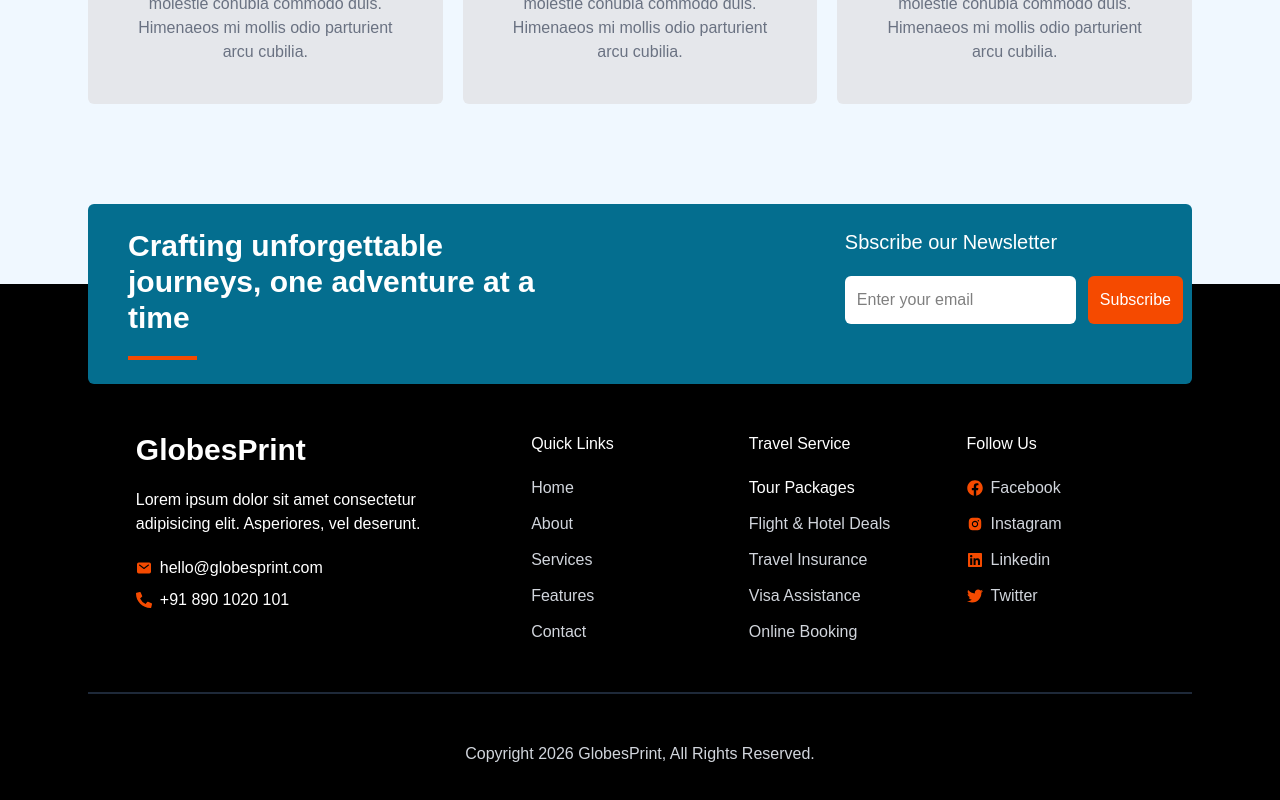
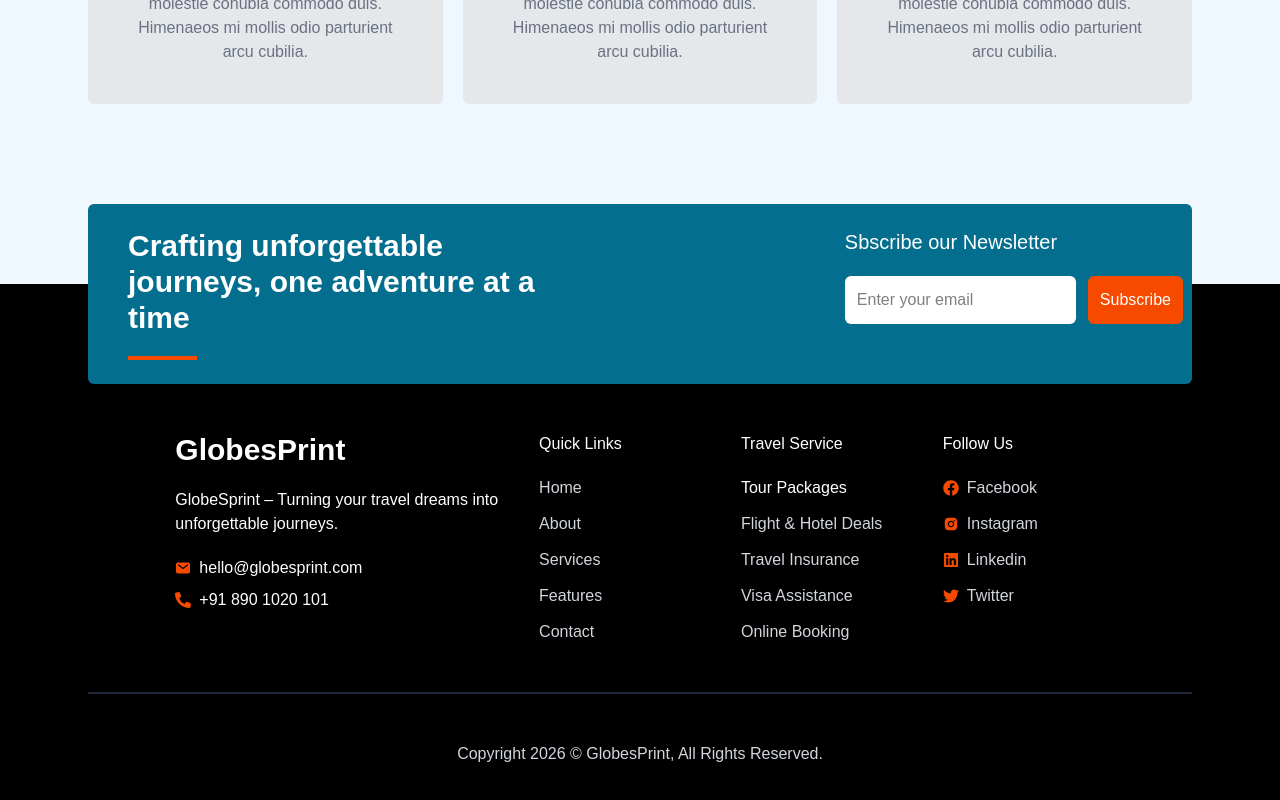
Before and after one commit to OmVikramSingh07/travelwebsite, a React (Vite) app: page / in a window 1280 px wide. Shown: the part 5672-6472 px from the top of the page. Built offline with nearby package versions, Linux system fonts and the light colour scheme; a web font is replaced by a local one.

Commit message:
footer section

```diff
--- a/src/sections/Footer.jsx
+++ b/src/sections/Footer.jsx
@@ -25,7 +25,7 @@ function Footer() {
         {/* first box */}
         <div className='lg:w-[40%] w-full'>
           <h1 className='text-3xl font-fakhwang font-semibold'>GlobesPrint</h1>
-          <p className='mt-5'>Lorem ipsum dolor sit amet consectetur adipisicing elit. Asperiores, vel deserunt.</p>
+          <p className='mt-5'>GlobeSprint – Turning your travel dreams into unforgettable journeys.</p>
           <div className='flex flex-col justify-between items-start gap-2 mt-5'>
             <div className='flex justify-start items-center gap-2'><IoMail className='text-orange-600 text-x1' /><p>hello@globesprint.com</p></div>
             <div className='flex justify-start items-center gap-2'><FaPhoneAlt className='text-orange-600 text-x1' /><p>+91 890 1020 101</p></div>
@@ -77,7 +77,7 @@ function Footer() {
       </div>
       <hr className='w-full border-1 border-gray-800' />
       <div id='last' className='flex justify-between items-center gap-2'>
-        <p className='text-gray-300 text-center'>Copyright 2026 GlobesPrint, All Rights Reserved.</p>
+        <p className='text-gray-300 text-center'>Copyright 2026 ©  GlobesPrint, All Rights Reserved.</p>
       </div>
     </div>
   )
```
